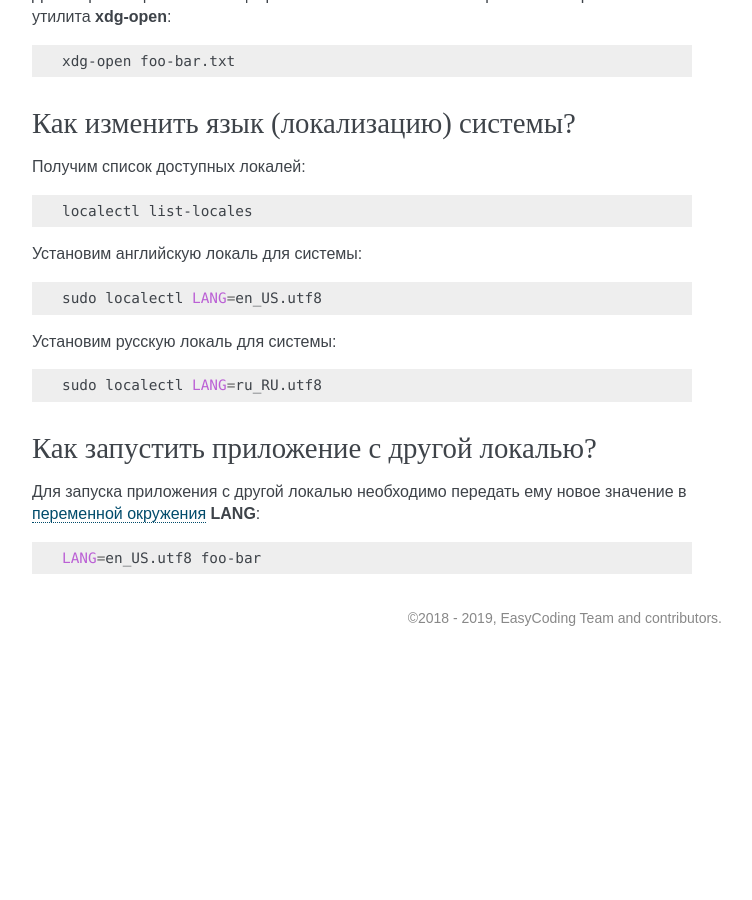
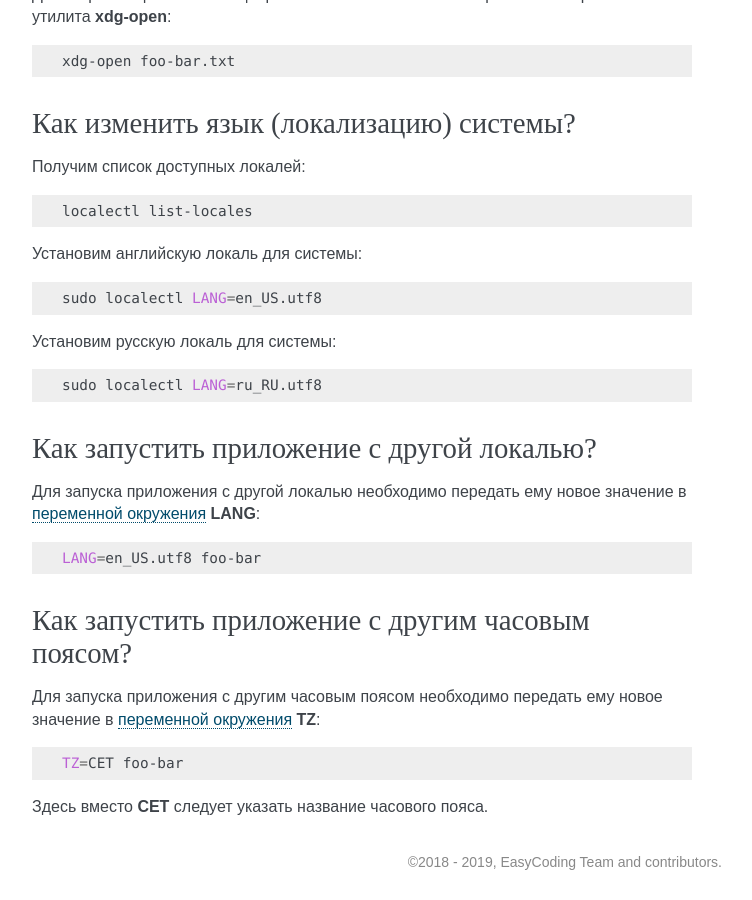
Before and after one commit to RussianFedora/FAQ, a Sphinx documentation site: the page built from source/using-system.rst, in a window 1280 px wide and 900 px high, scrolled down 19449 px. Shown: the whole window, without its empty margins (388-1140 px from the left). Built offline with Sphinx 7.4.7, drawn with Linux system fonts in a browser that asks for light colours; before the commit the page ends 20105 px from its top, so only the background shows below that; some of the changed text lies outside the part shown.

```diff
--- a/source/using-system.rst
+++ b/source/using-system.rst
@@ -1126,3 +1126,17 @@ KDE Connect не видит мой смартфон. Как исправить?
 .. code-block:: bash
 
     LANG=en_US.utf8 foo-bar
+
+.. index:: timezone, time
+.. _application-timezone:
+
+Как запустить приложение с другим часовым поясом?
+====================================================
+
+Для запуска приложения с другим часовым поясом необходимо передать ему новое значение в :ref:`переменной окружения <env-set>` **TZ**:
+
+.. code-block:: bash
+
+    TZ=CET foo-bar
+
+Здесь вместо **CET** следует указать название часового пояса.
```
